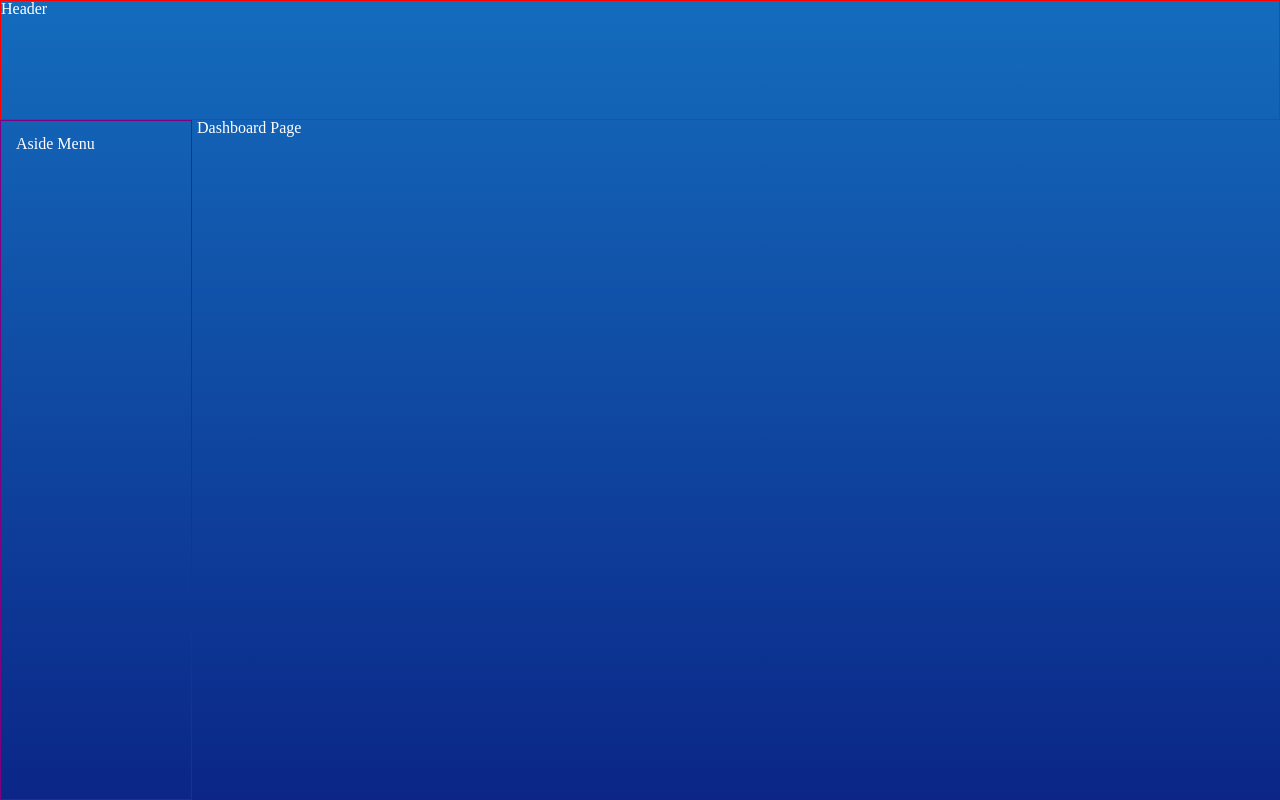
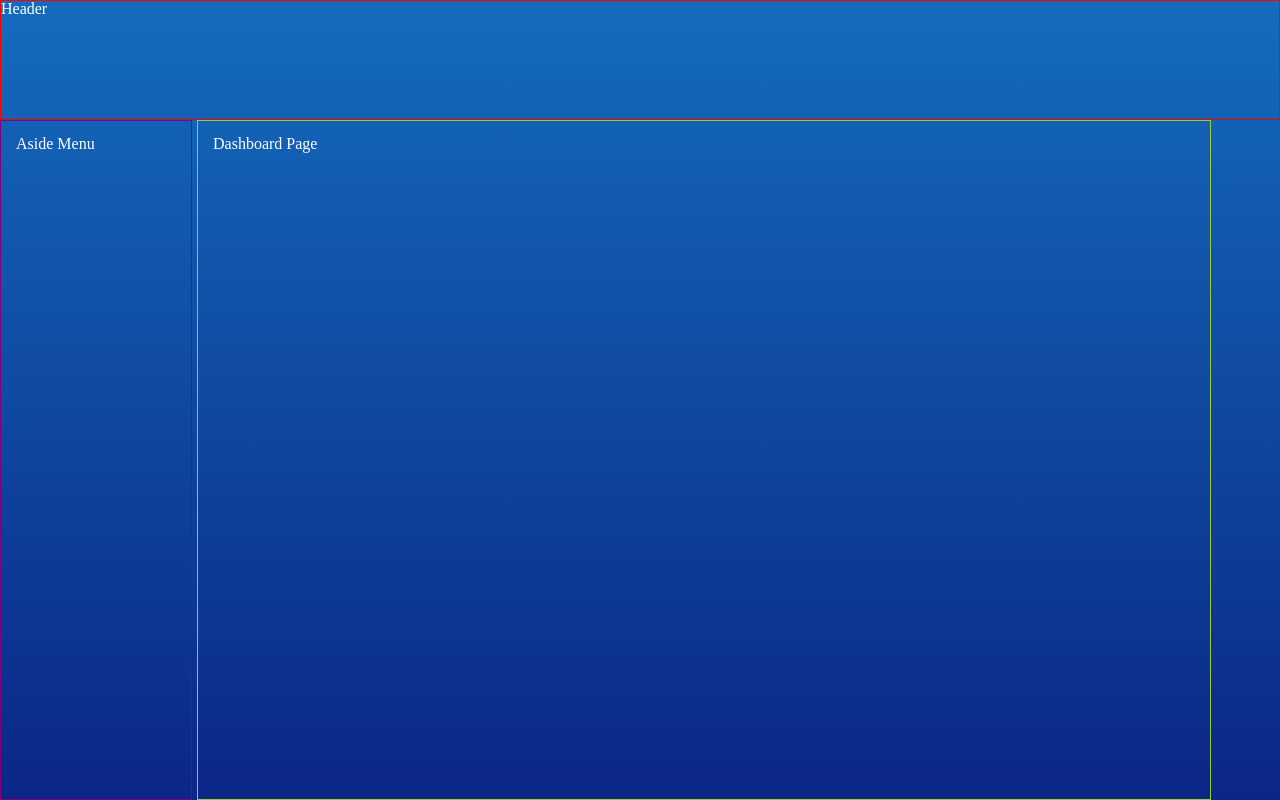
Before and after one commit to narudb/project-north-games-frontend, a React (Create React App) app: page / in a window 1280 px wide. Built offline with nearby package versions, Linux system fonts and the light colour scheme.

Commit message:
set the page main content up

```diff
--- a/src/App.jsx
+++ b/src/App.jsx
@@ -21,14 +21,15 @@ const PageWrapper = styled.div`
   grid-column-gap: 5px;
   grid-template-areas:
     'navbar navbar navbar'
-    'asideMenu content .'
-    'asideMenu content .'
-    'asideMenu content .'
-    'asideMenu content .';
+    'asideMenu main .'
+    'asideMenu main .'
+    'asideMenu main .'
+    'asideMenu main .';
 `;
 
 const Main = styled.main`
-  grid-area: content;
+  border: 1px solid yellowgreen;
+  grid-area: main;
 `;
 
 const App = () => {
--- a/src/pages/Dashboard.jsx
+++ b/src/pages/Dashboard.jsx
@@ -1,10 +1,17 @@
 import React from 'react';
+import styled from 'styled-components';
+
+const DashboardWrapper = styled.div`
+  width: 100%;
+  height: 100%;
+  padding: 15px;
+`;
 
 const Dashboard = () => {
   return (
-    <div>
+    <DashboardWrapper>
       <p>Dashboard Page</p>
-    </div>
+    </DashboardWrapper>
   );
 };
 
```
